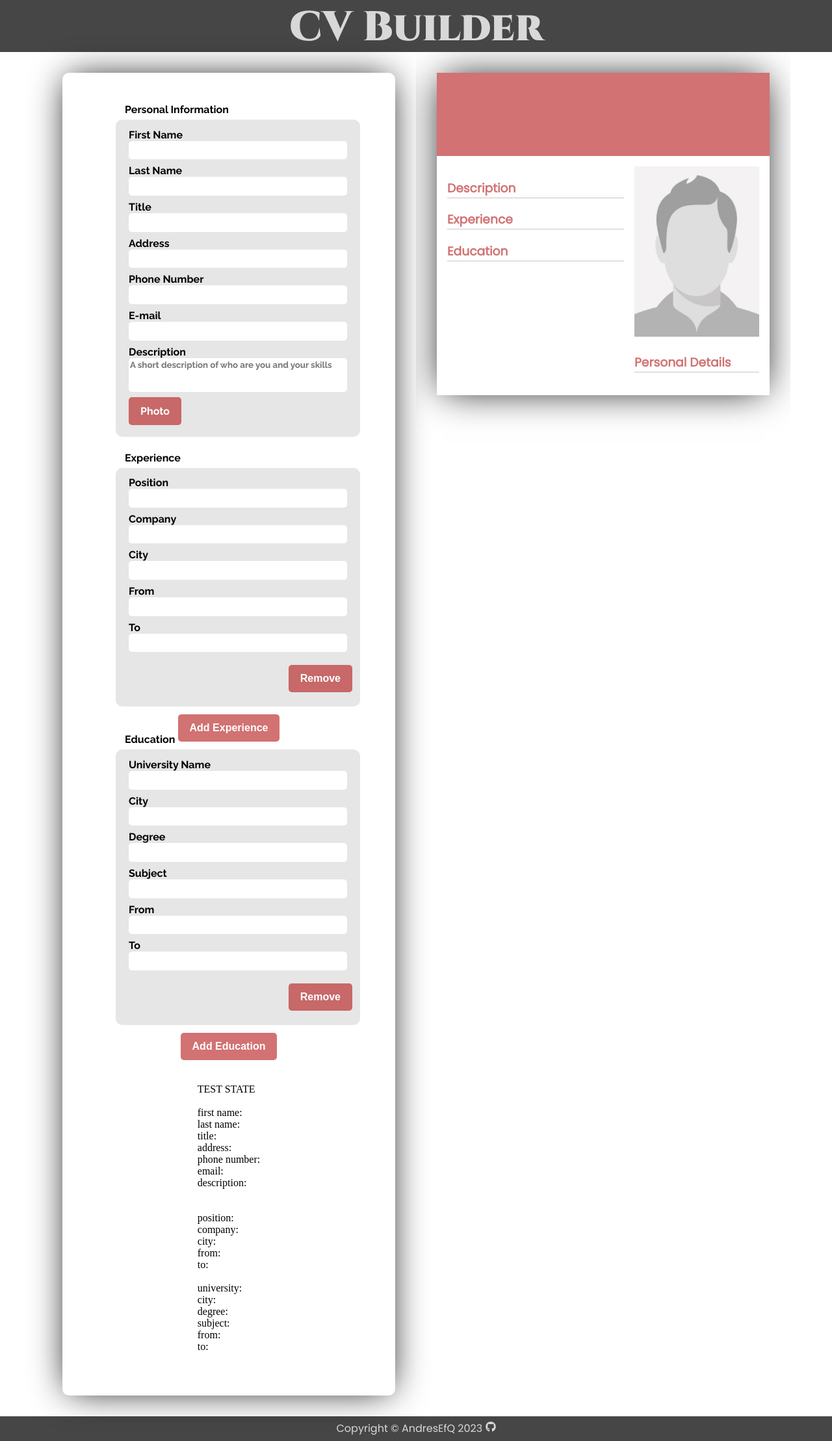
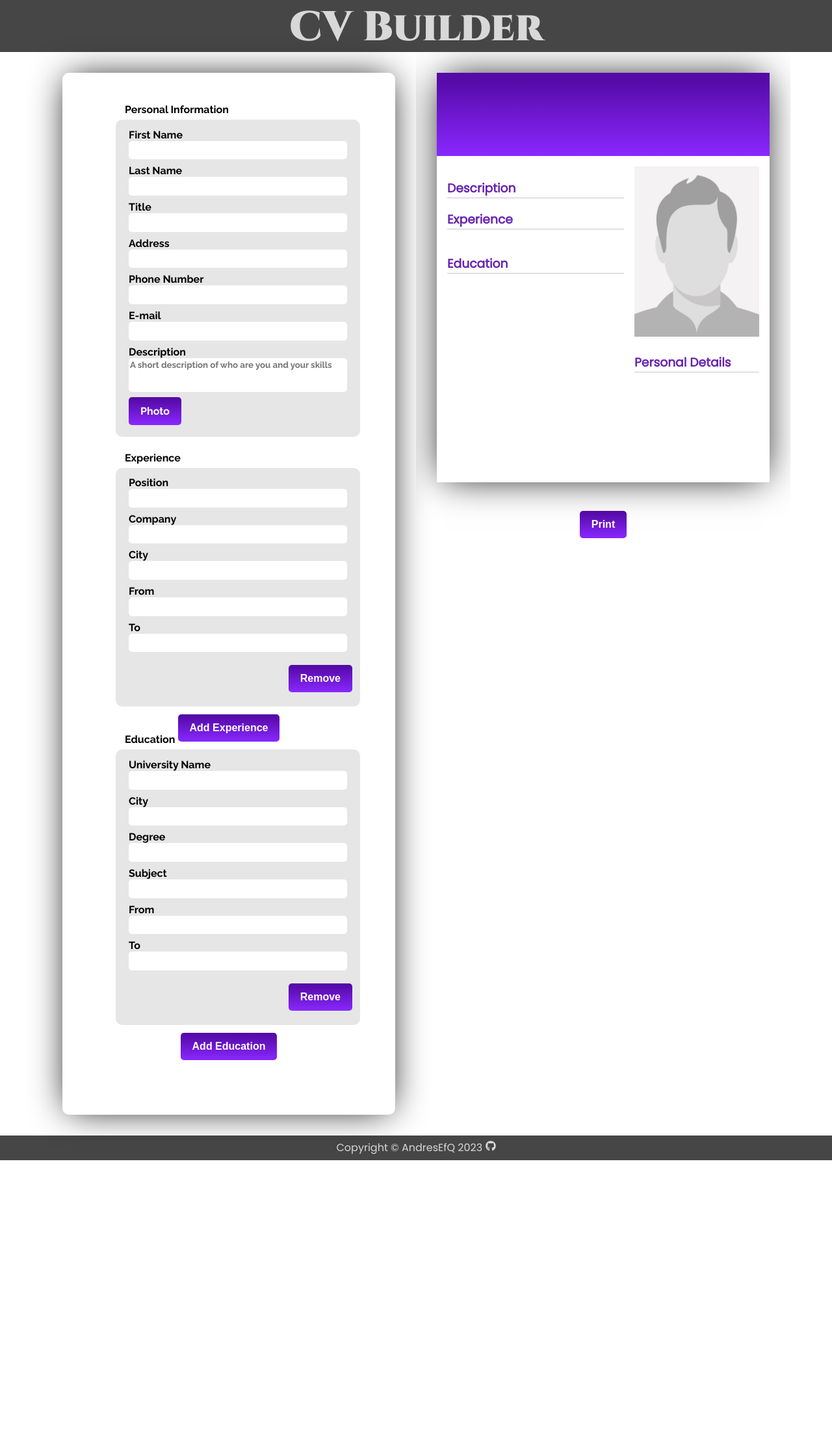
Before and after one commit to AndresEfQ/cv-builder, a React (Create React App) app: page / in a window 1280 px wide. Shown: the whole page at 65% size. After the commit the page ends 1785 px from the top, so only its background shows below. Built offline with nearby package versions, Linux system fonts and the light colour scheme.

Commit message:
Complete preview format and change color

```diff
--- a/src/components/Button.js
+++ b/src/components/Button.js
@@ -5,7 +5,7 @@ const StyledButton = styled.button`
   padding: 12px 18px;
   border-radius: 5px;
   border: none;
-  background-color: ${props => props.color ? props.color : "rgba(180, 20, 20, 0.6)"};
+  background: ${props => props.color ? props.color : "linear-gradient(180deg, rgba(86,10,168,1) 8%, rgba(137,40,255,1) 100%)"};
   font-size: 16px;
   font-weight: bold;
   color: rgb(255, 255, 255);
--- a/src/components/EditSection.js
+++ b/src/components/EditSection.js
@@ -35,7 +35,9 @@ class EditSection extends React.Component {
     return (
       <StyledSection>
         <PersonalInfo
-          changeInput={this.props.handlePersonalInfoInputChange} />
+          changeInput={this.props.handlePersonalInfoInputChange}
+          loadPhoto={this.props.handlePhotoLoad}
+        />
         <StyledForm>
           <fieldset>
             <legend>Experience</legend>
@@ -54,47 +56,6 @@ class EditSection extends React.Component {
             onClick={this.props.handleAddEducation}
           />
         </StyledForm>
-        <div>
-          TEST STATE
-          <br /> <br />
-          <span>
-            <div>
-              first name: {this.props.state.personalInfo.firstName} <br />
-              last name: {this.props.state.personalInfo.lastName} <br />
-              title: {this.props.state.personalInfo.title} <br />
-              address: {this.props.state.personalInfo.address} <br />
-              phone number: {this.props.state.personalInfo.phone} <br />
-              email: {this.props.state.personalInfo.email} <br />
-              description: {this.props.state.personalInfo.description} <br />
-              <br /> <br />
-            </div>
-          </span>
-          <span>{this.props.state.experience.map((section) => {
-            return (
-              <div>
-                position: {section.position} <br />
-                company: {section.company} <br />
-                city: {section.city} <br />
-                from: {section.from} <br />
-                to: {section.to}
-                <br /> <br />
-              </div>
-            )
-          })}</span>
-          <span>{this.props.state.education.map((section) => {
-            return (
-              <div>
-                university: {section.university} <br />
-                city: {section.city} <br />
-                degree: {section.degree} <br />
-                subject: {section.subject} <br />
-                from: {section.from} <br />
-                to: {section.to}
-                <br /> <br />
-              </div>
-            )
-          })}</span>
-        </div>
       </StyledSection>
     )
   }
--- a/src/components/Main.js
+++ b/src/components/Main.js
@@ -26,7 +26,7 @@ class Main extends React.Component {
         phone: '',
         email: '',
         description: '',
-        photoUrl: '',
+        photo: '',
       },
       experience: [{
         id: uniqid(),
@@ -143,6 +143,24 @@ class Main extends React.Component {
     });
   }
 
+  handlePhotoLoad = (e) => {
+    const input = e.target.id;
+    const file = e.target.files[0];
+    if (!file) return;
+
+    const reader = new FileReader();
+    reader.readAsDataURL(file)
+    reader.onload = () => {
+      this.setState({
+        ...this.state,
+        personalInfo: {
+          ...this.state.personalInfo,
+          [input]: reader.result,
+        }
+      });
+    }
+  }
+
   render () {
     return (
       <StyledMain>
@@ -155,6 +173,7 @@ class Main extends React.Component {
           handlePersonalInfoInputChange={this.handlePersonalInfoInputChange}
           handleExperienceInputChange={this.handleExperienceInputChange}
           handleEducationInputChange={this.handleEducationInputChange}
+          handlePhotoLoad={this.handlePhotoLoad}
         />
         <PreviewSection
           state={this.state}
--- a/src/components/PersonalInfo.js
+++ b/src/components/PersonalInfo.js
@@ -27,7 +27,7 @@ const StyledInputFile = styled.div`
     padding: 12px 18px;
     cursor: pointer;
     border-radius: 5px;
-    background-color: rgba(180, 20, 20, 0.6);
+    background: linear-gradient(180deg, rgba(86,10,168,1) 8%, rgba(137,40,255,1) 100%);
     font-size: 16px;
     font-weight: bold;
     color: rgb(255, 255, 255);
@@ -73,7 +73,7 @@ class PersonalInfo extends React.Component {
               <StyledInputFile>
                 <div>
                   <label htmlFor="photo">Photo</label>
-                  <input type="file" name="photo" id="photo" onChange={this.props.handlePersonalInfoInputChange} />
+                  <input type="file" name="photo" id="photo" onChange={this.props.loadPhoto} accept=".jpg, .jpeg, .png" />
                 </div>
               </StyledInputFile>
             </li>
--- a/src/components/PreviewSection.js
+++ b/src/components/PreviewSection.js
@@ -1,14 +1,25 @@
 import React from "react";
 import styled from "styled-components";
 import "@fontsource/poppins";
-import avatar from "../images/empty_avatar.cedf234c.png"
+import "@fontsource/inter/400.css";
+import "@fontsource/inter/600.css";
+import avatar from "../images/empty_avatar.cedf234c.png";
+import Button from "./Button";
 
 const Container = styled.div`
   height: calc(100vh - 2.5em);
-  flex: 1;
+  display: flex;
+  flex-direction: column;
   overflow-y: scroll;
   position: sticky;
   top: -2em;
+`;
+
+const SectionDiv = styled.div`
+  display: grid;
+  grid-template-columns: 2fr 4fr;
+  margin-top: 1rem;
+  font-family: "Inter", Arial, Helvetica, sans-serif;
 `;
 
 const StyledSection = styled.section`
@@ -24,7 +35,7 @@ const StyledSection = styled.section`
     color: white;
     font-size: 2em;
     font-weight: bold;
-    background-color: rgba(180, 20, 20, 0.6);
+    background: linear-gradient(180deg, rgba(86,10,168,1) 8%, rgba(137,40,255,1) 100%);
     height: 6rem;
     width: calc(100% - 4rem);
     padding: 1rem 2rem;
@@ -36,11 +47,17 @@ const StyledSection = styled.section`
 
   & h1, h4, h5 {
     margin: 0;
+    font-weight: 600;
   }
 
   & h3 {
-    color: rgba(180, 20, 20, 0.6);
+    color: rgba(86,10,168,0.9);
     border-bottom: 1px solid rgb(200, 200, 200);
+  }
+
+  & p {
+    margin: 0;
+    color: rgba(0,0,0,0.6)
   }
 
   & main {
@@ -53,7 +70,6 @@ const StyledSection = styled.section`
       flex: 1;
     }
   }
-
 
   & img {
     width: 12rem;
@@ -79,13 +95,13 @@ class PreviewSection extends React.Component {
                 <h3>Experience</h3>
                 {this.props.state.experience.map((section) => {
                   return (
-                    <div key={section.id}>
+                    <SectionDiv key={section.id}>
                       <div>{section.from} {section.from ? '-' : '' } {section.to}</div>
                       <div>
                         <h4>{section.position}</h4>
                         <p>{section.company}{section.company ? ',' : ''} {section.city}</p>
                       </div>
-                    </div>
+                    </SectionDiv>
                   )
                 })}
               </section>
@@ -93,20 +109,20 @@ class PreviewSection extends React.Component {
                 <h3>Education</h3>
                 {this.props.state.education.map((section) => {
                   return (
-                    <div key={section.id}>
+                    <SectionDiv key={section.id}>
                       <div>{section.from} {section.from ? '-' : ''} {section.to}</div>
                       <div>
                         <h4>{section.university}{section.university ? ',' : ''} {section.city}</h4>
                         <p>{section.degree ? 'Degree:' : ''} {section.degree}</p>
                         <p>{section.subject ? 'Subject:' : ''} {section.subject}</p>
                       </div>
-                    </div>
+                    </SectionDiv>
                   )
                 })}
               </section>
             </div>
             <aside>
-                <img src={avatar} alt="Profile pic" />
+                <img src={this.props.state.personalInfo.photo ? this.props.state.personalInfo.photo : avatar} alt="Profile pic" />
                 <section>
                   <h3>Personal Details</h3>
                   <h4>{this.props.state.personalInfo.address ? 'Address' : ''}</h4>
@@ -119,6 +135,9 @@ class PreviewSection extends React.Component {
             </aside>
           </main>
         </StyledSection>
+        <Button
+          content="Print"
+        />
       </Container>
     )
   }
```
